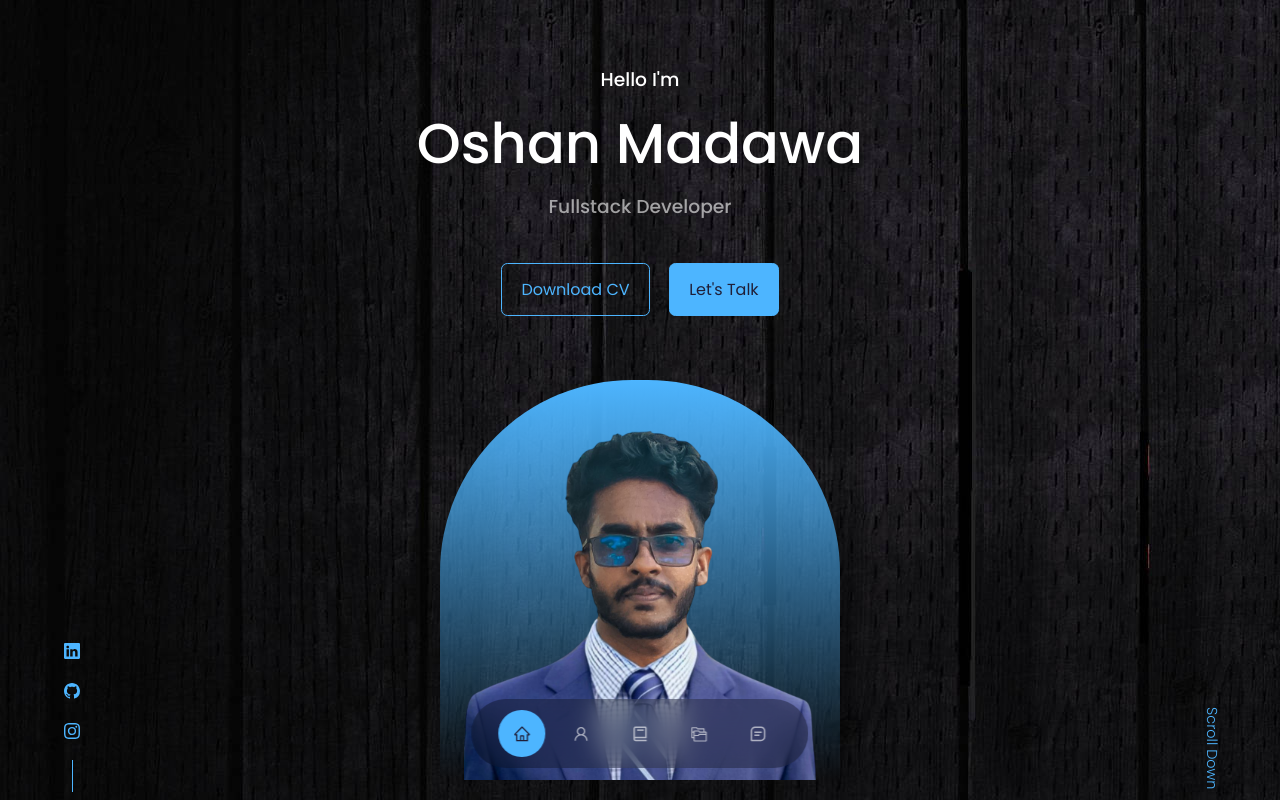
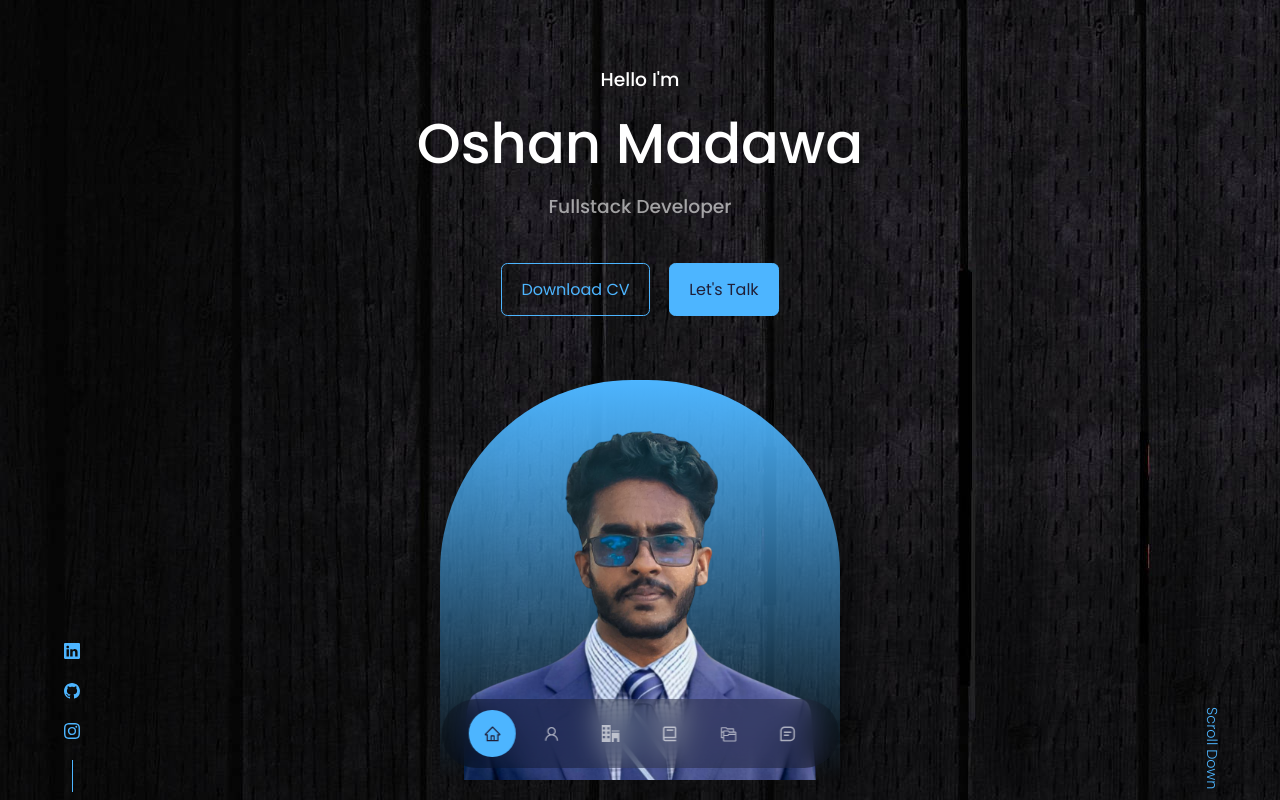
Before and after one commit to OshnMdw/OshnMdw.github.io, a React (Create React App) app: page / in a window 1280 px wide. Shown: the top 800 px of the page. Built offline with nearby package versions, Linux system fonts and the light colour scheme.

Commit message:
Changed the navbar by adding past job section

```diff
--- a/src/components/nav/Nav.jsx
+++ b/src/components/nav/Nav.jsx
@@ -1,23 +1,61 @@
-import React from 'react'
-import './nav.css'
-import {AiOutlineHome} from 'react-icons/ai'
-import {AiOutlineUser } from'react-icons/ai'
-import { BiBook} from "react-icons/bi"
-import { VscFileSubmodule} from'react-icons/vsc'
-import { BiMessageSquareDetail  } from'react-icons/bi'
-import { useState } from 'react'
+import React from "react";
+import "./nav.css";
+import { AiOutlineHome } from "react-icons/ai";
+import { AiOutlineUser } from "react-icons/ai";
+import { BiBook } from "react-icons/bi";
+import { VscFileSubmodule } from "react-icons/vsc";
+import { BiMessageSquareDetail } from "react-icons/bi";
+import { ImOffice } from "react-icons/im";
+import { useState } from "react";
 
 const Nav = () => {
-  const [activeNav, setActiveNav] = useState('#');
+  const [activeNav, setActiveNav] = useState("#");
   return (
     <nav>
-      <a href='#' onClick={() => setActiveNav('#')} className={activeNav === '#' ? 'active':''}><AiOutlineHome/></a>
-      <a href='#about' onClick={() => setActiveNav('#about')} className={activeNav === '#about' ? 'active':''}><AiOutlineUser/></a>
-      <a href='#experience' onClick={() => setActiveNav('#experience')} className={activeNav === '#experience' ? 'active':''}><BiBook/></a>
-      <a href='#projects' onClick={() => setActiveNav('#projects')} className={activeNav === '#projects' ? 'active':''}><VscFileSubmodule/></a>
-      <a href='#contact' onClick={() => setActiveNav('#contact')} className={activeNav === '#contact' ? 'active':''}><BiMessageSquareDetail/></a>
+      <a
+        href="#"
+        onClick={() => setActiveNav("#")}
+        className={activeNav === "#" ? "active" : ""}
+      >
+        <AiOutlineHome />
+      </a>
+      <a
+        href="#about"
+        onClick={() => setActiveNav("#about")}
+        className={activeNav === "#about" ? "active" : ""}
+      >
+        <AiOutlineUser />
+      </a>
+      <a
+        href="#pastJobs"
+        onClick={() => setActiveNav("#pastJobs")}
+        className={activeNav === "#pastJobs" ? "active" : ""}
+      >
+        <ImOffice />
+      </a>
+      <a
+        href="#experience"
+        onClick={() => setActiveNav("#experience")}
+        className={activeNav === "#experience" ? "active" : ""}
+      >
+        <BiBook />
+      </a>
+      <a
+        href="#projects"
+        onClick={() => setActiveNav("#projects")}
+        className={activeNav === "#projects" ? "active" : ""}
+      >
+        <VscFileSubmodule />
+      </a>
+      <a
+        href="#contact"
+        onClick={() => setActiveNav("#contact")}
+        className={activeNav === "#contact" ? "active" : ""}
+      >
+        <BiMessageSquareDetail />
+      </a>
     </nav>
-  )
-}
+  );
+};
 
-export default Nav
+export default Nav;
```
